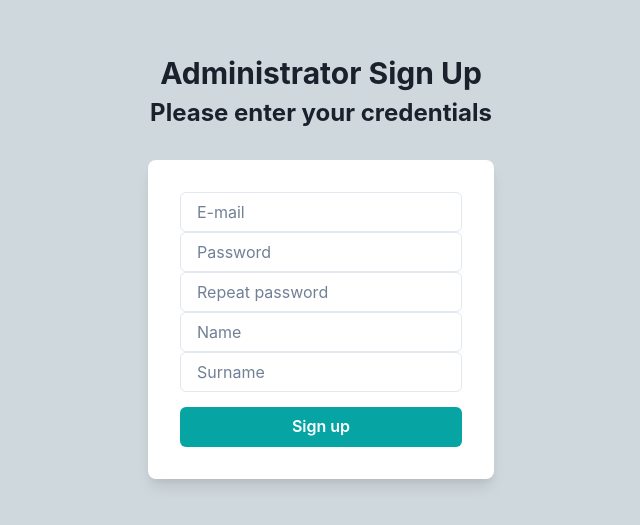
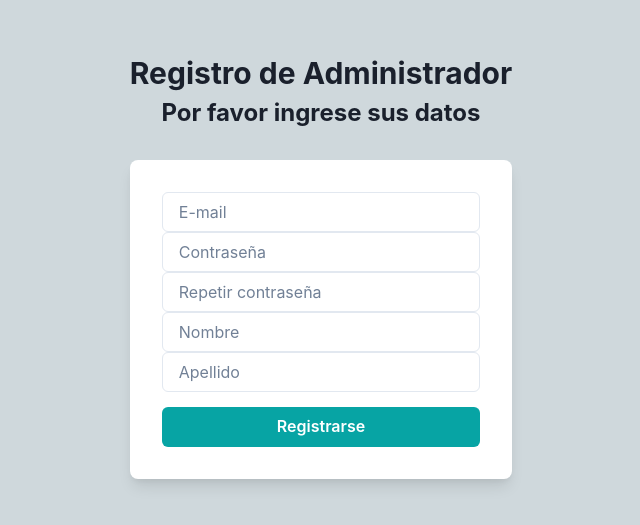
Before and after one commit to grupo1-taller2-2022c2/backoffice-front, a React (Create React App) app: page /signUp in a window 1280 px wide. Shown: the part 133-658 px from the top of the page, without its empty margins (319-959 px from the left). Built offline with nearby package versions, Linux system fonts and the light colour scheme.

Commit message:
Spanish placeholders and deploy fix

```diff
--- a/src/Constants.js
+++ b/src/Constants.js
@@ -3,7 +3,7 @@ export const ACCESS_EP = "/token"
 export const USERS_EP = "/users/"
 export const BLOCK_USER_EP = "/users/blocked/"
 export const UNBLOCK_USER_EP = "/users/unblocked/"
-export const METRICS_BLOCKED_EP = "/metrics/blocked_users/"
+export const METRICS_BLOCKED_EP = "/metrics/blocked_users"
 export const METRICS_LOGINS_EP = "/metrics/logins"
 export const METRICS_REGISTRATIONS_EP = "/metrics/registrations"
 export const PRICING_EP = "/pricing/"
--- a/src/ListaUsuarios.js
+++ b/src/ListaUsuarios.js
@@ -14,7 +14,7 @@ import {
   tryDeposit,
 } from "./Backend";
 import { PAGE_UNAVAILABLE_MSG } from "./Constants";
-import {myBackgroundColor} from "./styles"
+import { myBackgroundColor } from "./styles";
 import {
   Center,
   Box,
@@ -303,11 +303,14 @@ export default function ListaUsuarios() {
             flexDirection={"column"}
             gap={4}
           >
-            <TableContainer rounded={"lg"}
-        bg="gray.100"
-        boxShadow={"lg"}
-        p={8} marginLeft={5}>
-              <Table variant="simple">
+            <TableContainer
+              rounded={"lg"}
+              bg="gray.100"
+              boxShadow={"lg"}
+              p={8}
+              marginLeft={5}
+            >
+              <Table variant="simple" colorScheme={"blackAlpha"} >
                 <Thead>
                   <Tr>
                     <Th>Email</Th>
--- a/src/Navbar.js
+++ b/src/Navbar.js
@@ -32,7 +32,7 @@ export default function Navbar() {
         <CustomLink style={navbarItem} to="/reglas-cotizacion">Reglas de Cotizacion</CustomLink>
       </ul>
       <ul style={{listStyle: "none"}}>
-        <CustomLink style={navbarItem} to="/">Log out</CustomLink>
+        <CustomLink style={navbarItem} to="/">Salir</CustomLink>
       </ul>
     </nav>
   );
--- a/src/signIn.js
+++ b/src/signIn.js
@@ -55,7 +55,8 @@ function SignInForm() {
     onChangePassword(event.target.value);
   }
 
-  return (<>
+  return (
+    <>
       <form>
         <div style={centered_style}>
           <Input
@@ -69,7 +70,7 @@ function SignInForm() {
         </div>
         <div style={centered_style}>
           <Input
-          placeholder="Password"
+            placeholder="Contraseña"
             type="password"
             name="password"
             bg="white"
@@ -78,7 +79,6 @@ function SignInForm() {
             marginBottom={5}
           />
         </div>
-
       </form>
       <div style={centered_style}>
         <Button
@@ -90,9 +90,10 @@ function SignInForm() {
             bg: "#088989",
           }}
         >
-       Sign in
+          Iniciar sesión
         </Button>
-   </div></>
+      </div>
+    </>
   );
 }
 
@@ -112,7 +113,7 @@ export default function LoginScreen() {
             FI-UBER Transport Service
           </Heading>
           <Heading alignItems={"center"} fontSize={"3xl"}>
-            User Administration
+            Administración de Usuarios
           </Heading>
         </Stack>
         <Box rounded={"lg"} bg="white" boxShadow={"lg"} p={8}>
@@ -121,7 +122,9 @@ export default function LoginScreen() {
               <SignInForm />
             </FormControl>
             <Center marginTop={3}>
-              <Button onClick={handleSignUpClick} width={"full"} bg="gray.300" >Sign up</Button>
+              <Button onClick={handleSignUpClick} width={"full"} bg="gray.300">
+                Registrarse
+              </Button>
             </Center>
           </Stack>
         </Box>
@@ -130,8 +133,9 @@ export default function LoginScreen() {
   );
 }
 
-function CardCover({children}){
-  return(<>
+function CardCover({ children }) {
+  return (
+    <>
       <Flex minH={"100vh"} align={"center"} justify={"center"} bg={"#CFD8DC"}>
         <Stack spacing={8} mx={"auto"} maxW={"lg"} py={12} px={6}>
           <Stack align={"center"}>
@@ -141,6 +145,6 @@ function CardCover({children}){
           </Stack>
         </Stack>
       </Flex>
-  </>)
-
+    </>
+  );
 }
--- a/src/signUp.js
+++ b/src/signUp.js
@@ -23,10 +23,10 @@ export default function SignUpScreen() {
         <Stack spacing={8} mx={"auto"} maxW={"lg"} py={12} px={6}>
           <Stack align={"center"}>
             <Heading alignItems={"center"} fontSize={"3xl"}>
-              Administrator Sign Up
+              Registro de Administrador
             </Heading>
             <Heading alignItems={"center"} fontSize={"2xl"}>
-              Please enter your credentials
+              Por favor ingrese sus datos
             </Heading>
           </Stack>
           <Box rounded={"lg"} bg="white" boxShadow={"lg"} p={8}>
@@ -111,7 +111,7 @@ function SignUpForm({ navigate }) {
       <div style={centered_style}>
         <Input
           bg="white"
-          placeholder="Password"
+          placeholder="Contraseña"
           type="password"
           name="password"
           value={password}
@@ -121,7 +121,7 @@ function SignUpForm({ navigate }) {
       <div style={centered_style}>
         <Input
           bg="white"
-          placeholder="Repeat password"
+          placeholder="Repetir contraseña"
           type="password"
           name="repeatPassword"
           value={passwordRepeat}
@@ -131,7 +131,7 @@ function SignUpForm({ navigate }) {
       <div style={centered_style}>
         <Input
           bg="white"
-          placeholder="Name"
+          placeholder="Nombre"
           type="text"
           name="name"
           value={name}
@@ -141,7 +141,7 @@ function SignUpForm({ navigate }) {
       <div style={centered_style}>
         <Input
           bg="white"
-          placeholder="Surname"
+          placeholder="Apellido"
           type="text"
           name="surname"
           value={surname}
@@ -159,7 +159,7 @@ function SignUpForm({ navigate }) {
             bg: "#088989",
           }}
         >
-          Sign up
+          Registrarse
         </Button>
       </div>
     </form>
```
Lines whose indentation alone changed are shown as unchanged.
